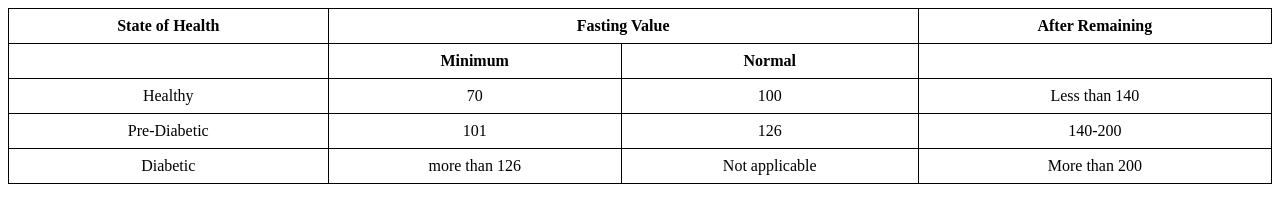
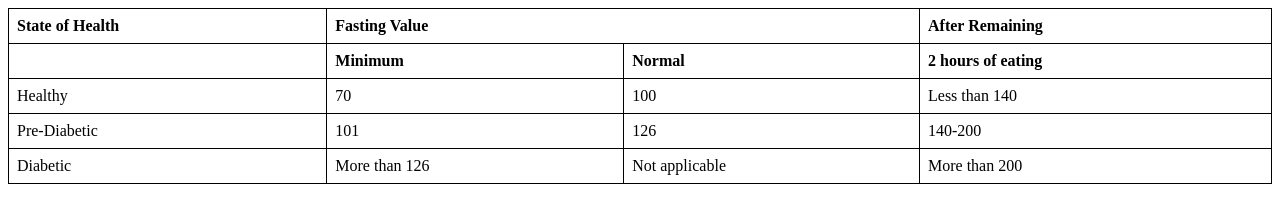
Before and after one commit to harshavardhanck123/netify-demo, a plain HTML site: page index.html in a window 1280 px wide. Drawn offline with Linux system fonts and the light colour scheme.

Commit message:
Table new

```diff
--- a/index.html
+++ b/index.html
@@ -41,7 +41,7 @@
     th, td {
         border: 1px solid black;
         padding: 8px;
-        text-align: center;
+        text-align:justify;
     }
 </style>
 </head>
@@ -58,6 +58,7 @@
       <th></th>
       <th>Minimum</th>
       <th>Normal</th>
+      <th>2 hours of eating</th>
     </tr>
   </thead>
   <tbody>
@@ -75,7 +76,7 @@
     </tr>
     <tr>
       <td>Diabetic</td>
-      <td>more than 126 </td>
+      <td>More than 126 </td>
       <td>Not applicable</td>
       <td>More than 200 </td>
     </tr>
```
